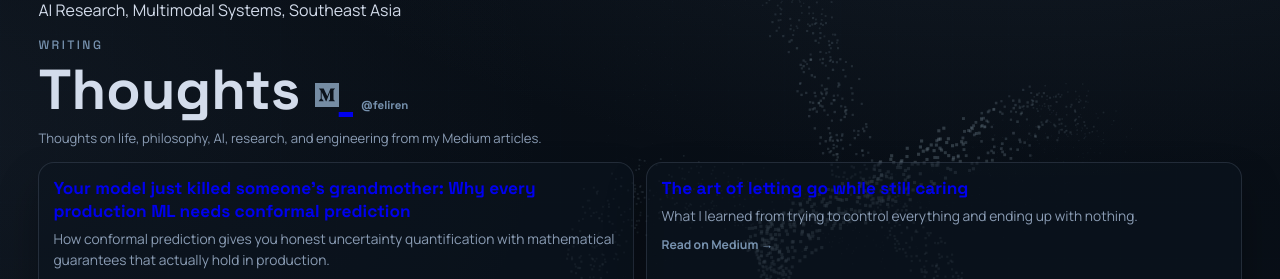
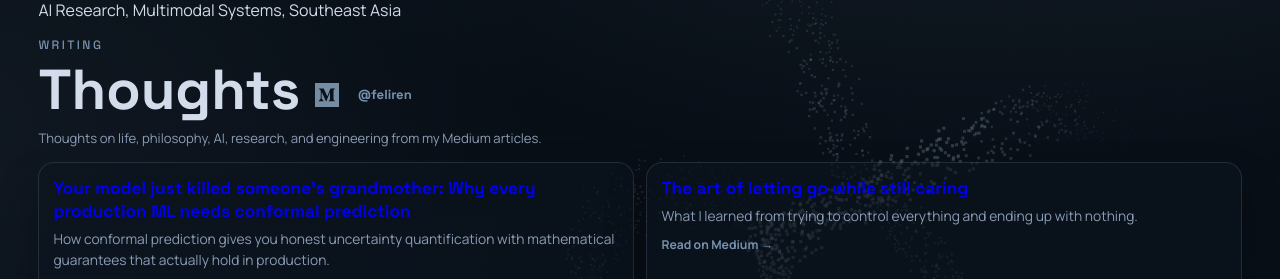
Before and after one commit to Feliren88/feliren88.github.io, a Jekyll site: the page built from _pages/thoughts.md, in a window 1280 px wide. Shown: the part 190-469 px from the top of the page. Built offline with Jekyll 4.4.1, drawn with Linux system fonts in a browser that asks for light colours.

Commit message:
Fix writings logo

```diff
--- a/_pages/thoughts.md
+++ b/_pages/thoughts.md
@@ -9,9 +9,9 @@ permalink: /writings/
 <p class="eyebrow">WRITING</p>
 <h1 class="section-title">
   Thoughts
-  <a href="https://medium.com/@feliren" target="_blank" rel="noreferrer">
-    <img src="/assets/img/medium-svgrepo-com.svg" alt="Medium" style="width:24px;height:24px;vertical-align:middle">
-    <span class="medium-badge">@feliren</span>
+  <a href="https://medium.com/@feliren" target="_blank" rel="noreferrer" style="text-decoration:none">
+    <img src="/assets/img/medium-svgrepo-com.svg" alt="Medium" style="width:24px;height:24px;vertical-align:middle;margin-right:0.3rem">
+    <span class="medium-badge" style="margin-left:0">@feliren</span>
   </a>
 </h1>
 <p class="section-note">Thoughts on life, philosophy, AI, research, and engineering from my Medium articles.</p>
@@ -74,10 +74,10 @@ permalink: /writings/
     display: inline-flex;
     align-items: center;
     gap: 0.35rem;
-    margin-left: 0.5rem;
     color: var(--accent);
-    font-size: 0.72rem;
+    font-size: 0.82rem;
     font-weight: 600;
     text-decoration: none;
+    vertical-align: middle;
   }
 </style>
```
